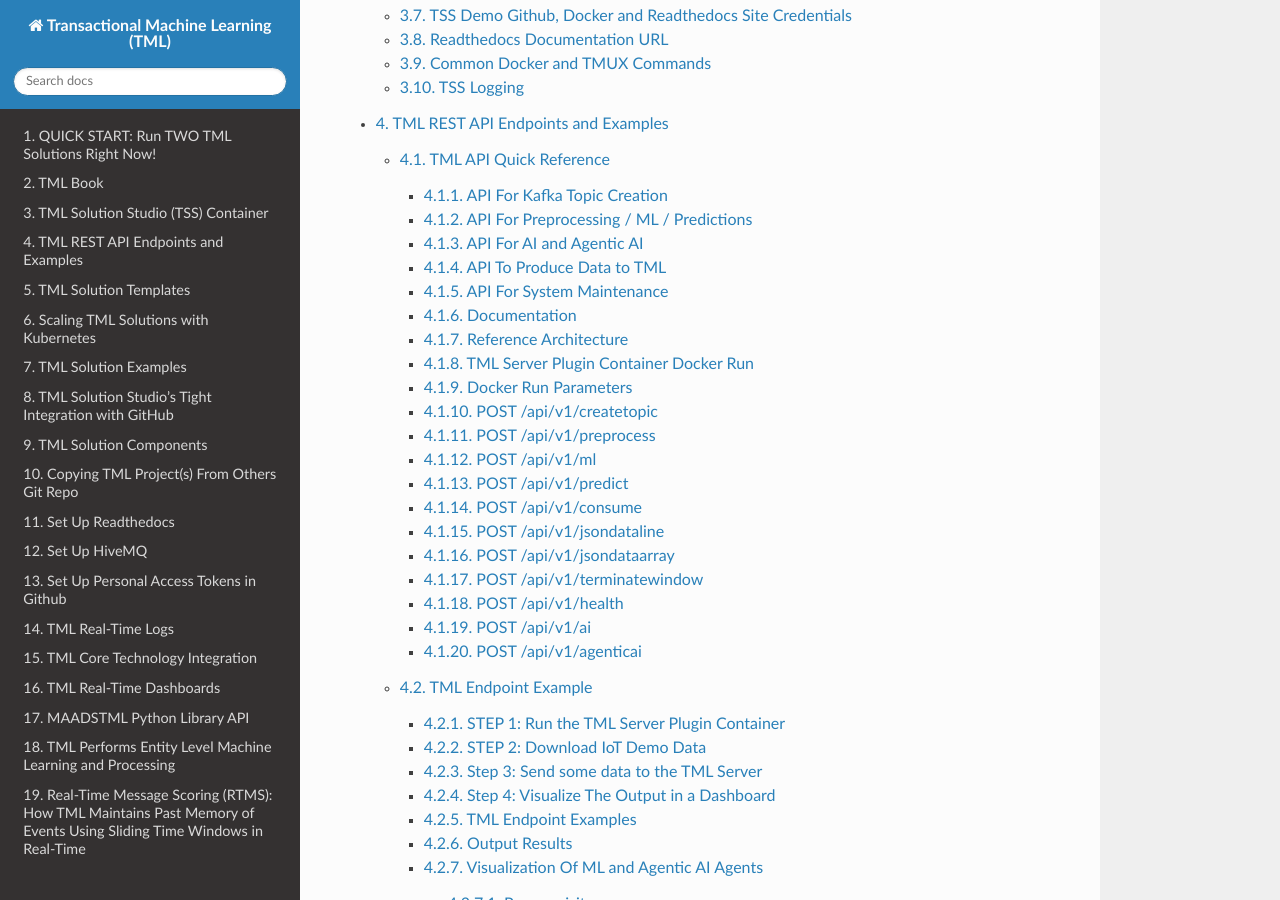
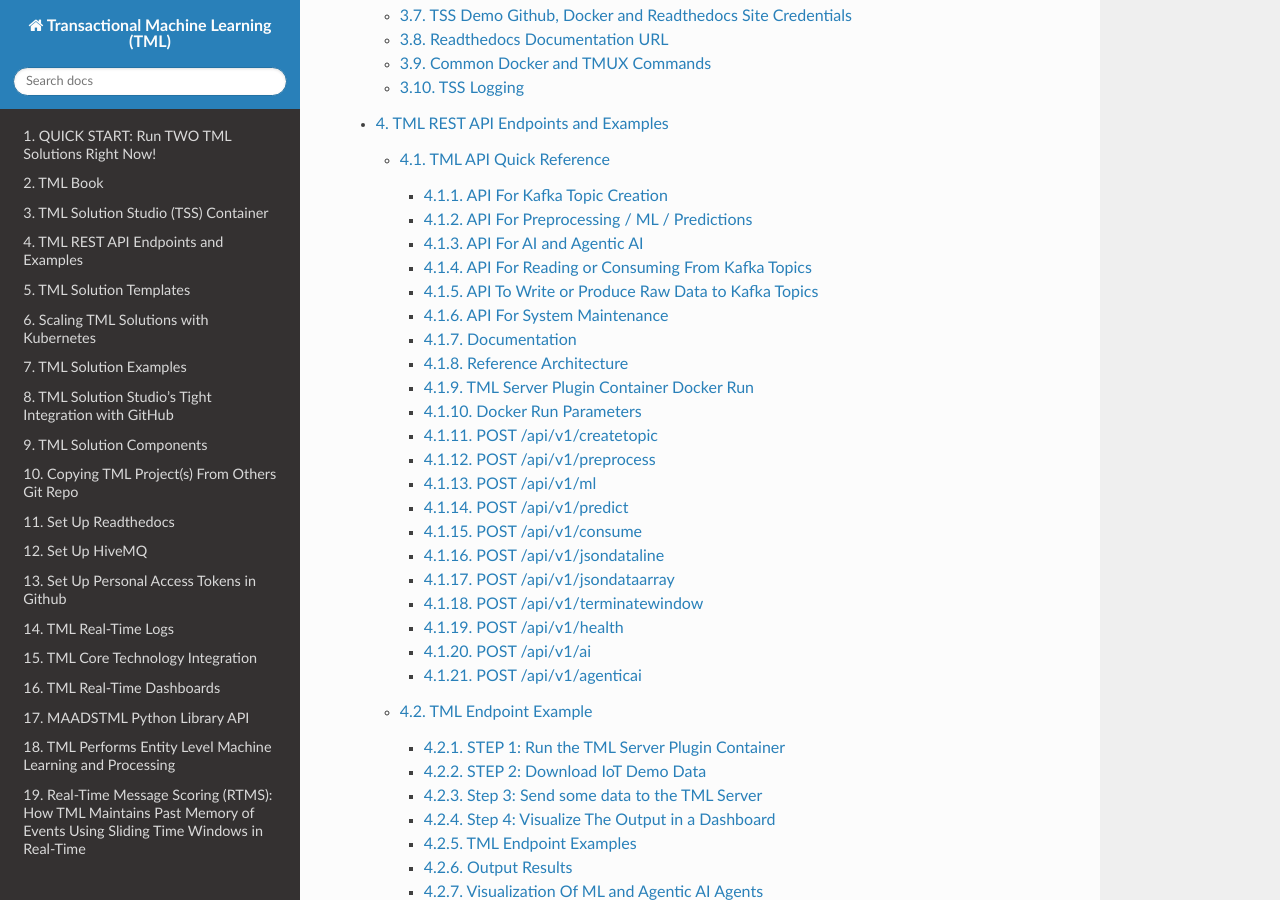
Before and after one commit to smaurice101/readthedocs, a Sphinx documentation site: the page built from docs/source/index.rst, in a window 1280 px wide and 900 px high, scrolled down 5635 px. Built offline with Sphinx 7.4.7 and the Read the Docs theme 3.1.0, drawn with Linux system fonts in a browser that asks for light colours; pages that are not in the unit, such as notebooks, are missing from menus; some of the changed text lies outside the part shown.

Commit message:
Update tmlapi.rst

```diff
--- a/docs/source/tmlapi.rst
+++ b/docs/source/tmlapi.rst
@@ -24,9 +24,13 @@
 
 - ``POST /api/v1/ai`` - [`click <https://tml.readthedocs.io/en/latest/tmlapi.html#post-api-v1-ai>`_] Run LLM AI Analysis (`step=9`, `pgpt-model`) → 200,400
 - ``POST /api/v1/agenticai`` - [`click <https://tml.readthedocs.io/en/latest/tmlapi.html#post-api-v1-agenticai>`_] Run Agentic AI Analysis (`step=9b`, `ollama-model`) → 200,400
+
+API For Reading or Consuming From Kafka Topics
+-------------------------------
+
 - ``POST /api/v1/consume`` - [`click <https://tml.readthedocs.io/en/latest/tmlapi.html#post-api-v1-consume>`_] Consume messages (`topic`, `forwardurl`) → 200,400,500
 
-API To Produce Data to TML
+API To Write or Produce Raw Data to Kafka Topics
 -------------------------------
 
 - ``POST /api/v1/jsondataline`` - [`click <https://tml.readthedocs.io/en/latest/tmlapi.html#post-api-v1-jsondataline>`_] Send single JSON → 200
```
